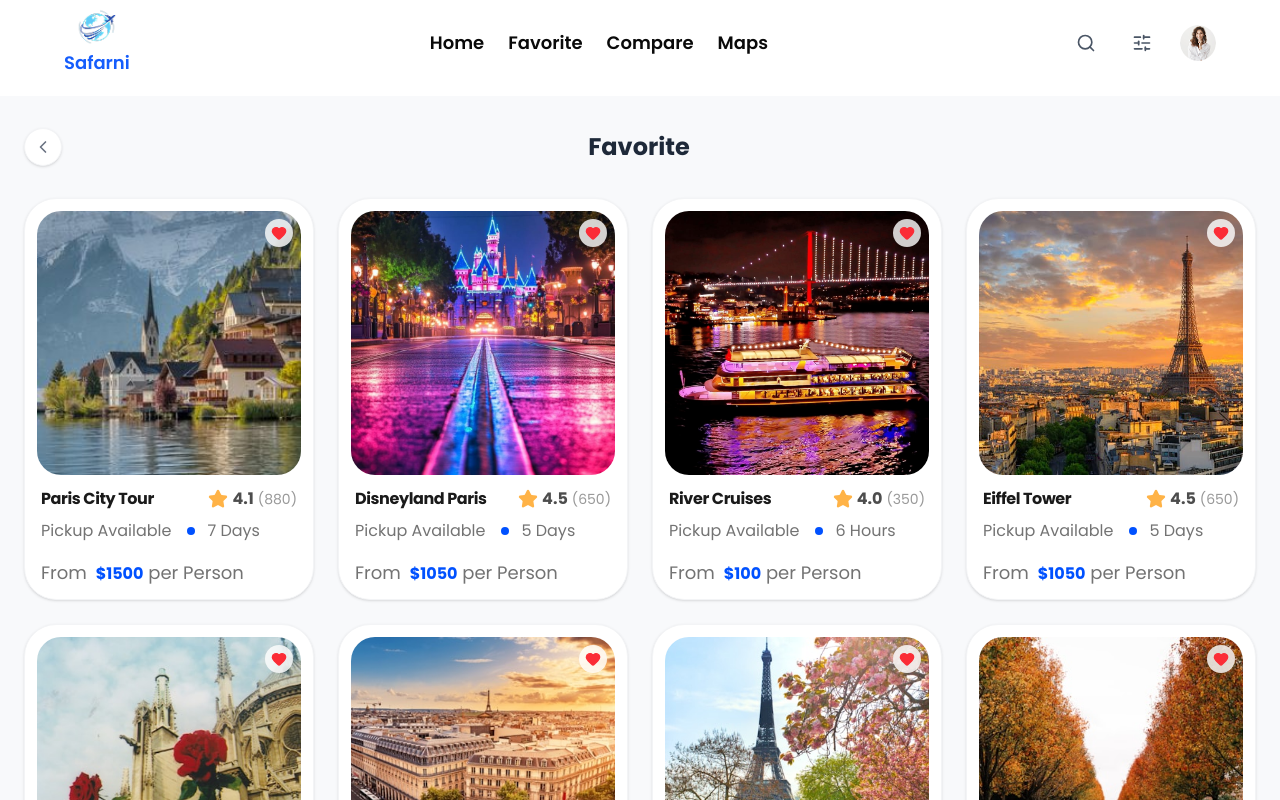
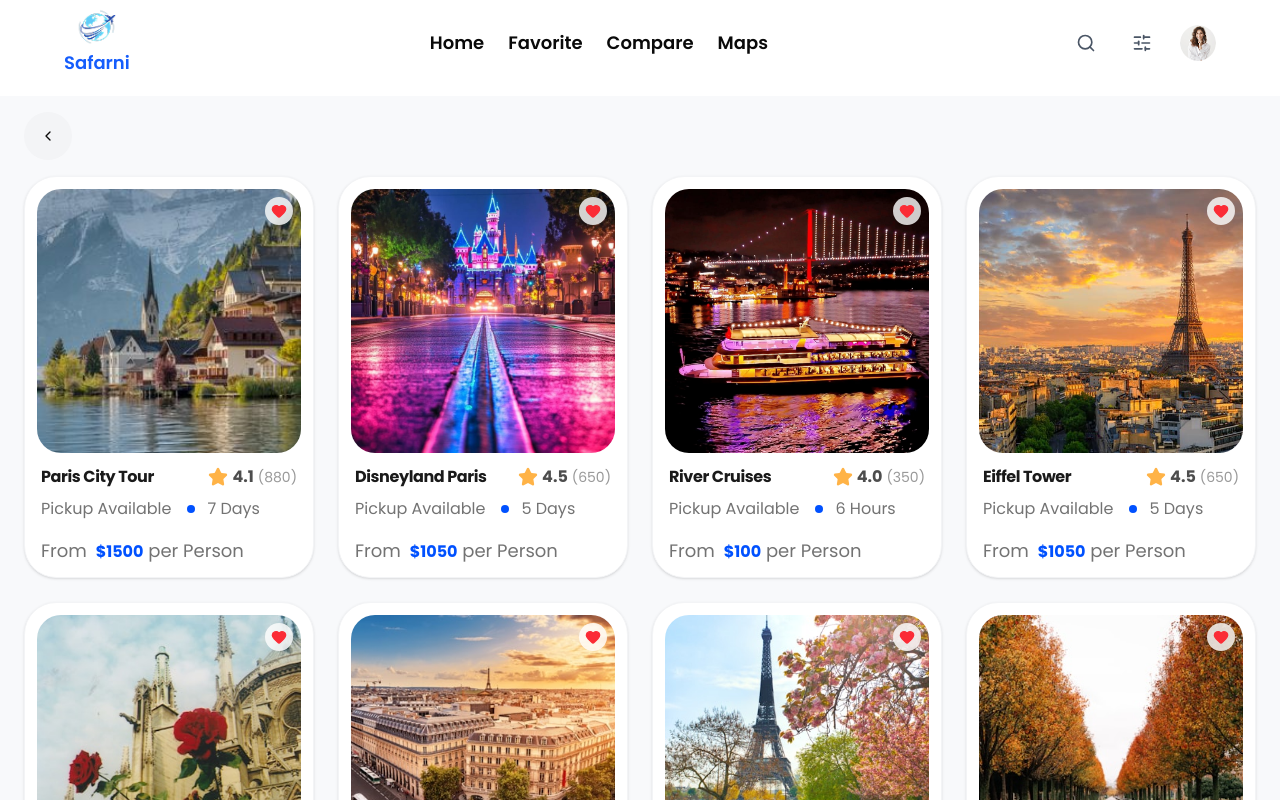
Before and after one commit to Abdulrahmanfawzy/Safarni-team-2, a React (Vite) app: page /favorite in a window 1280 px wide. Shown: the top 800 px of the page. Built offline with nearby package versions, Linux system fonts and the light colour scheme.

Commit message:
some updates

```diff
--- a/src/components/pages/Favorites/Page.tsx
+++ b/src/components/pages/Favorites/Page.tsx
@@ -1,18 +1,12 @@
-import { ChevronLeft } from 'lucide-react';
 import { TravelCard } from '../../common/TravelCard';
 import { favoritesData } from './data';
+import BackButton from '../../ui/BackButton';
 
 const FavoritesPage = () => {
   return (
-        <div className="mt-20 w-full min-h-screen bg-[#F8F9FB] pb-10">
-            <div className="max-w-7xl mx-auto px-6 pt-8 pb-6">
-                <div className="flex items-center justify-between mb-8">
-                    <button className="p-2 bg-white rounded-full shadow-sm hover:bg-gray-50 border border-gray-100 transition-all">
-                        <ChevronLeft className="w-5 h-5 text-gray-500" />
-                    </button>
-                    <h1 className="text-2xl font-bold text-gray-800">Favorite</h1>
-                    <div className="w-10"></div>
-                </div>
+    <div className="w-full min-h-screen bg-[#F8F9FB] pb-10">
+      <div className="max-w-7xl mx-auto px-6 pt-4 pb-6">
+        <BackButton />
 
         <div className="grid grid-cols-1 sm:grid-cols-2 md:grid-cols-3 lg:grid-cols-4 gap-6">
           {favoritesData.map((item) => (
```
Lines whose indentation alone changed are shown as unchanged.
